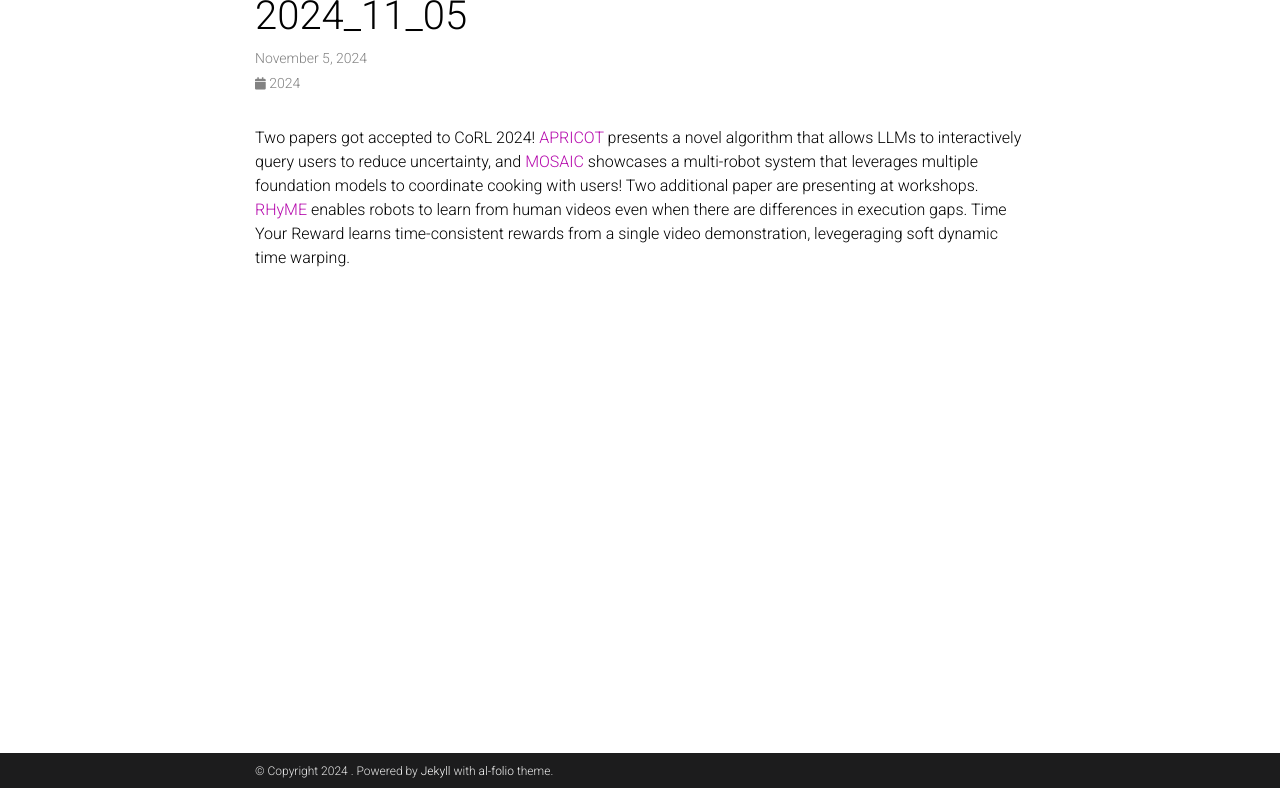
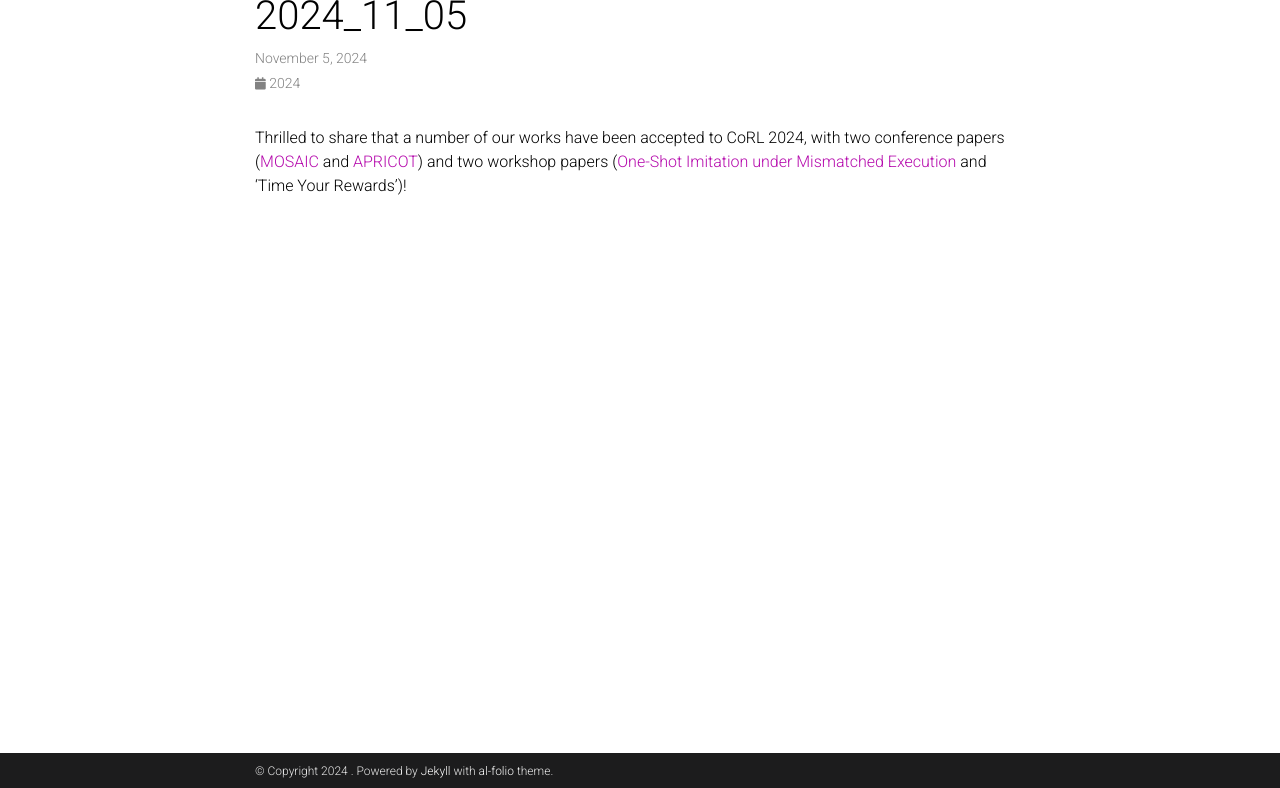
Before and after one commit to portal-cornell/portal-cornell.github.io, a Jekyll site: the page built from _news/2024_11_05.md, in a window 1280 px wide, cut to the strip 112-900 px from the top of the page. Built offline with Jekyll 4.4.1, drawn with Linux system fonts in a browser that asks for light colours; comment, search, counter and statistics services are not loaded; a style sheet for code colours, icons or effects is not loaded.

```diff
--- a/_news/2024_11_05.md
+++ b/_news/2024_11_05.md
@@ -4,5 +4,7 @@ date: 2024-11-05
 inline: true
 ---
 
-Two papers got accepted to CoRL 2024! [APRICOT](https://portal-cornell.github.io/apricot/) presents a novel algorithm that allows LLMs to interactively query users to reduce uncertainty, and [MOSAIC](https://portal-cornell.github.io/MOSAIC/) showcases a multi-robot system that leverages multiple foundation models to coordinate cooking with users! Two additional paper are presenting at workshops.
-[RHyME](https://portal.cs.cornell.edu/rhyme/) enables robots to learn from human videos even when there are differences in execution gaps. Time Your Reward learns time-consistent rewards from a single video demonstration, levegeraging soft dynamic time warping.
+Thrilled to share that a number of our works have been accepted to CoRL 2024, with two conference papers ([MOSAIC](https://portal-cornell.github.io/MOSAIC/) and [APRICOT](https://portal-cornell.github.io/apricot/)) and two workshop papers ([One-Shot Imitation under Mismatched Execution](https://portal.cs.cornell.edu/rhyme/) and 'Time Your Rewards')!
+
+<!-- Two papers got accepted to CoRL 2024! [APRICOT](https://portal-cornell.github.io/apricot/) presents a novel algorithm that allows LLMs to interactively query users to reduce uncertainty, and [MOSAIC](https://portal-cornell.github.io/MOSAIC/) showcases a multi-robot system that leverages multiple foundation models to coordinate cooking with users! Two additional paper are presenting at workshops.
+[RHyME](https://portal.cs.cornell.edu/rhyme/) enables robots to learn from human videos even when there are differences in execution gaps. Time Your Reward learns time-consistent rewards from a single video demonstration, levegeraging soft dynamic time warping.  -->
```
Also changed, not shown: _pages/research.md (+3 -3 lines), assets/img/research/2024_rhyme.png.
